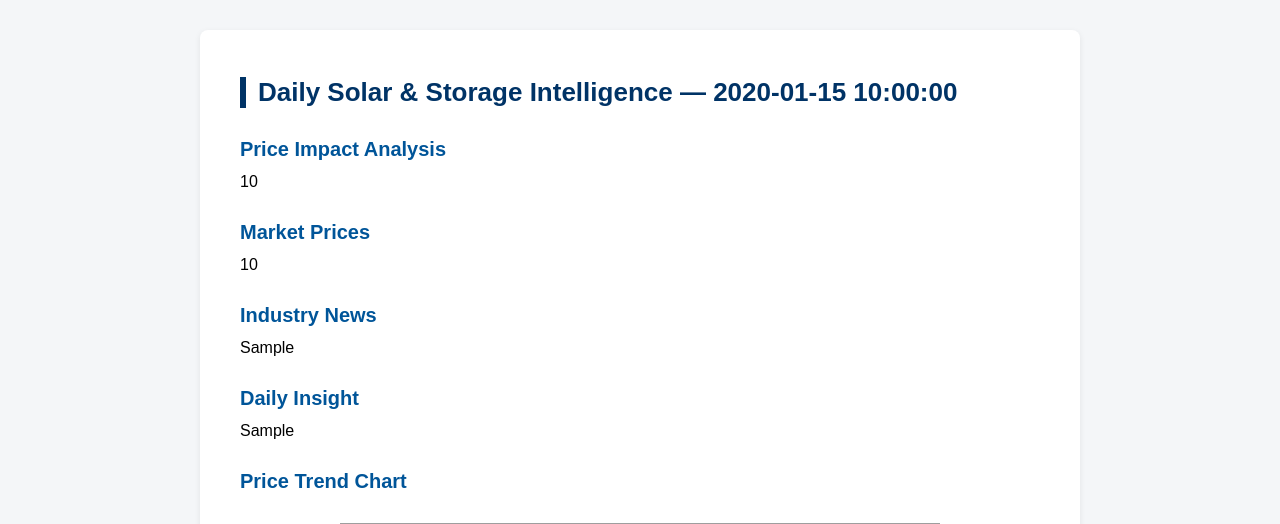
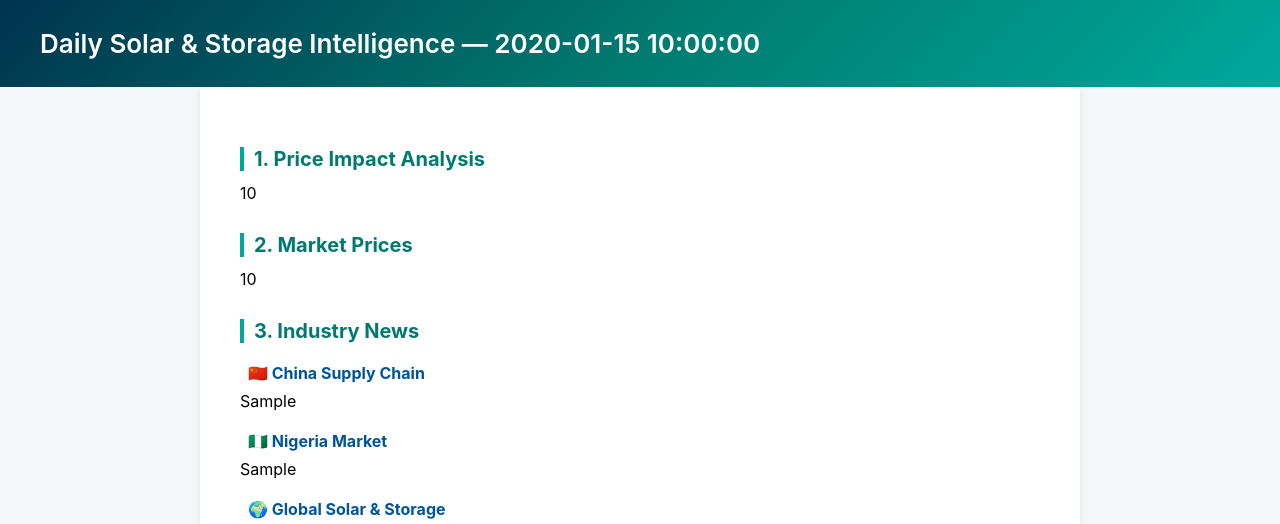
Before and after one commit to yacobofwork/solar_briefing, a Python web app: template templates/email_template.html in a window 1280 px wide. Shown: the top 524 px of the page. Run offline with Jinja, Linux system fonts and the light colour scheme; the template is opened without the code that fills it: most values are stand-ins (such as "Sample title", 1, 10 or a date in 2020); grey boxes are pictures that could not be loaded.

Commit message:
优化：email渲染

```diff
--- a/email_sender.py
+++ b/email_sender.py
@@ -44,6 +44,9 @@ def send_with_smtp(host, port, user, password, recipients, msg):
 # 主函数：支持主备邮箱自动切换
 # ============================
 def send_email(
+    news_china,
+    news_nigeria,
+    news_global,
     news_html,
     price_html,
     price_insight,
@@ -78,6 +81,9 @@ def send_email(
 
     # === 使用 Jinja2 渲染 HTML ===
     html_content = render_email_html(
+        news_china = news_china,
+        news_nigeria = news_nigeria,
+        news_global = news_global,
         date=date,
         price_insight=price_insight,
         price_html=price_html,
--- a/templates/email_template.html
+++ b/templates/email_template.html
@@ -5,42 +5,76 @@
 
 <style>
 body {
-    font-family: "Source Han Sans", "Microsoft YaHei", Arial, sans-serif;
+    font-family: -apple-system, BlinkMacSystemFont, "Microsoft YaHei", Arial, sans-serif;
     background-color: #f4f6f8;
     margin: 0;
     padding: 0;
 }
 
+/* ===========================
+   Header (Brand Gradient)
+   =========================== */
+.header {
+    background: linear-gradient(135deg, #00334E 0%, #007A6F 50%, #00A89C 100%);
+    padding: 28px 40px;
+    color: white;
+    text-align: left;
+    font-size: 26px;
+    font-weight: 600;
+}
+
+/* ===========================
+   Main Container
+   =========================== */
 .container {
     max-width: 800px;
-    margin: 30px auto;
+    margin: 0 auto;
     background: white;
     padding: 30px 40px;
-    border-radius: 8px;
+    border-radius: 0 0 8px 8px;
     box-shadow: 0 2px 6px rgba(0,0,0,0.08);
 }
 
+/* ===========================
+   Section Titles
+   =========================== */
 h1 {
     font-size: 26px;
-    color: #003366;
-    border-left: 6px solid #003366;
+    color: #00334E;
+    margin-bottom: 25px;
+    border-left: 6px solid #00334E;
     padding-left: 12px;
-    margin-bottom: 25px;
 }
 
 h2 {
     font-size: 20px;
-    color: #005599;
+    color: #007A6F;
     margin-top: 30px;
     margin-bottom: 12px;
+    border-left: 4px solid #00A89C;
+    padding-left: 10px;
 }
 
+h3 {
+    font-size: 16px;
+    color: #005599;
+    margin-top: 20px;
+    margin-bottom: 8px;
+    padding-left: 8px;
+}
+
+/* ===========================
+   Text
+   =========================== */
 p {
     font-size: 14px;
     line-height: 1.6;
     margin: 8px 0 12px 0;
 }
 
+/* ===========================
+   Table
+   =========================== */
 table {
     width: 100%;
     border-collapse: collapse;
@@ -59,6 +93,9 @@ th {
     font-weight: bold;
 }
 
+/* ===========================
+   News Cards
+   =========================== */
 .news-item {
     margin-bottom: 20px;
     padding: 16px;
@@ -67,11 +104,17 @@ th {
     background: #fafafa;
 }
 
+/* ===========================
+   Chart
+   =========================== */
 .chart {
     text-align: center;
     margin: 30px 0;
 }
 
+/* ===========================
+   Footer
+   =========================== */
 .footer {
     margin-top: 40px;
     font-size: 12px;
@@ -84,23 +127,39 @@ th {
 
 <body>
 
+<!-- ===========================
+     Header (Brand Gradient)
+     =========================== -->
+<div class="header">
+    Daily Solar & Storage Intelligence — {{ date }}
+</div>
+
+<!-- ===========================
+     Main Content
+     =========================== -->
 <div class="container">
 
-    <h1>Daily Solar & Storage Intelligence — {{ date }}</h1>
-
-    <h2>Price Impact Analysis</h2>
+    <h2>1. Price Impact Analysis</h2>
     {{ price_insight | safe }}
 
-    <h2>Market Prices</h2>
+    <h2>2. Market Prices</h2>
     {{ price_html | safe }}
 
-    <h2>Industry News</h2>
-    {{ news_html | safe }}
+    <h2>3. Industry News</h2>
 
-    <h2>Daily Insight</h2>
+    <h3>🇨🇳 China Supply Chain</h3>
+    {{ news_china | safe }}
+
+    <h3>🇳🇬 Nigeria Market</h3>
+    {{ news_nigeria | safe }}
+
+    <h3>🌍 Global Solar & Storage</h3>
+    {{ news_global | safe }}
+
+    <h2>4. Daily Insight</h2>
     {{ daily_insight | safe }}
 
-    <h2>Price Trend Chart</h2>
+    <h2>5. Price Trend Chart</h2>
     <div class="chart">
         <img src="cid:price_chart" width="600">
     </div>
```
Also changed, not shown: main.py (+8 -3 lines), renderers/price_renderer.py (+7 -11 lines), 8 other files.
